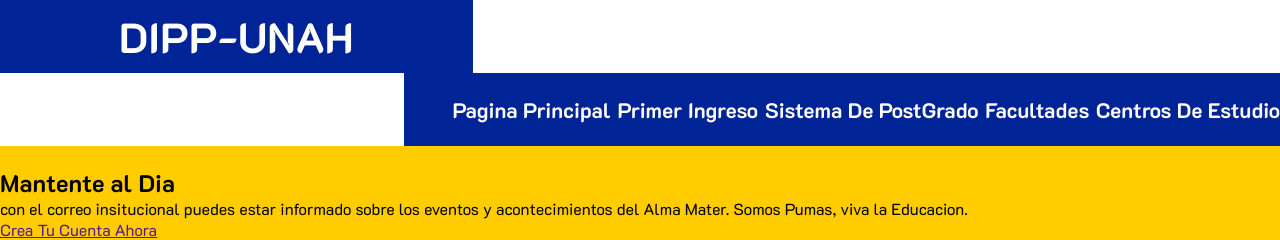
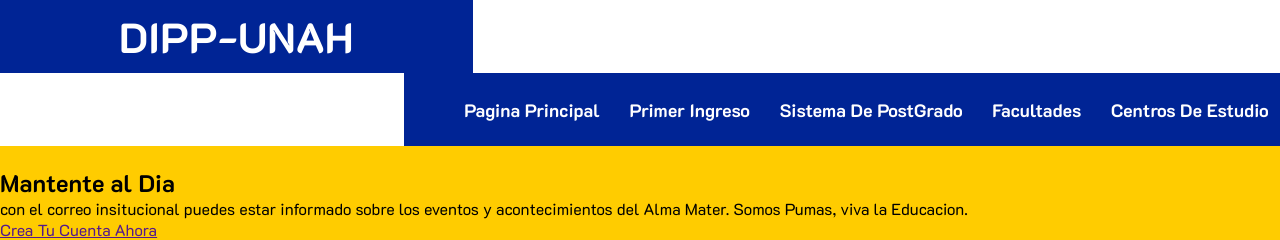
Before and after one commit to XxLuisFer15xX/POO, a PHP site: page / in a window 1280 px wide. Shown: the part 150-390 px from the top of the page. Run offline with PHP 8.4, Linux system fonts and the light colour scheme.

Commit message:
Pagina Principal

```diff
--- a/css/estilos.css
+++ b/css/estilos.css
@@ -79,9 +79,9 @@
     margin-left: 2.7px;
     text-decoration: none;
     font-weight: 600;
-    font-size: 21px;
+    font-size: 18px;
     color: white;
-    padding: 22.8px 0px;
+    padding: 24.7px 11.4px;
     position: relative;
 
 }
@@ -93,10 +93,10 @@
     bottom:20px;
     width: 0%;/*mismo ancho del padre a*/
     height: 3px;
-    background: white
+    background: white;
 }
 .menu a:hover::after{
-    width: 100%;
+    width: 87%;
     transition: width 0.5s;
 }
 
```
